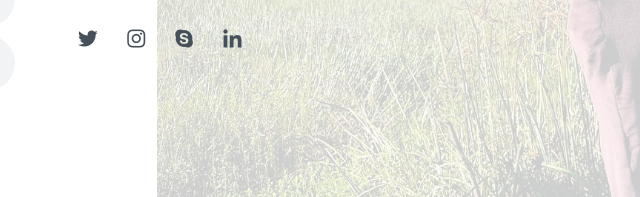
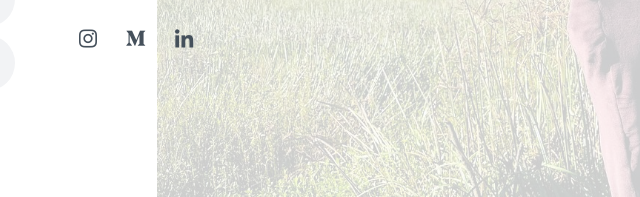
Before and after one commit to vanishree165/portfolio, a plain HTML site: page index.html in a window 1280 px wide. Shown: the part 429-626 px from the top of the page, 56-696 px from the left. Drawn offline with nearby package versions, Linux system fonts and the light colour scheme.

Commit message:
Update social links

```diff
--- a/index.html
+++ b/index.html
@@ -53,9 +53,8 @@
       <h1>Vanishree</h1>
       <p>I'm <span class="typed" data-typed-items="Software Engineer,Frontend Developer"></span></p>
       <div class="social-links">
-        <a href="#" class="twitter"><i class="bx bxl-twitter"></i></a>
         <a href="https://www.instagram.com/_vanishree.165_/" target="_blank" class="instagram"><i class="bx bxl-instagram"></i></a>
-        <a href="live:.cid.626630e04cd87637" class="google-plus"><i class="bx bxl-skype"></i></a>
+        <a href="https://medium.com/@vanishree1698" class="medium"><i class="bx bxl-medium"></i></a>
         <a href="https://www.linkedin.com/in/vanishree-r-3410b7180/" target="_blank" class="linkedin"><i class="bx bxl-linkedin"></i></a>
       </div>
     </div>
```
